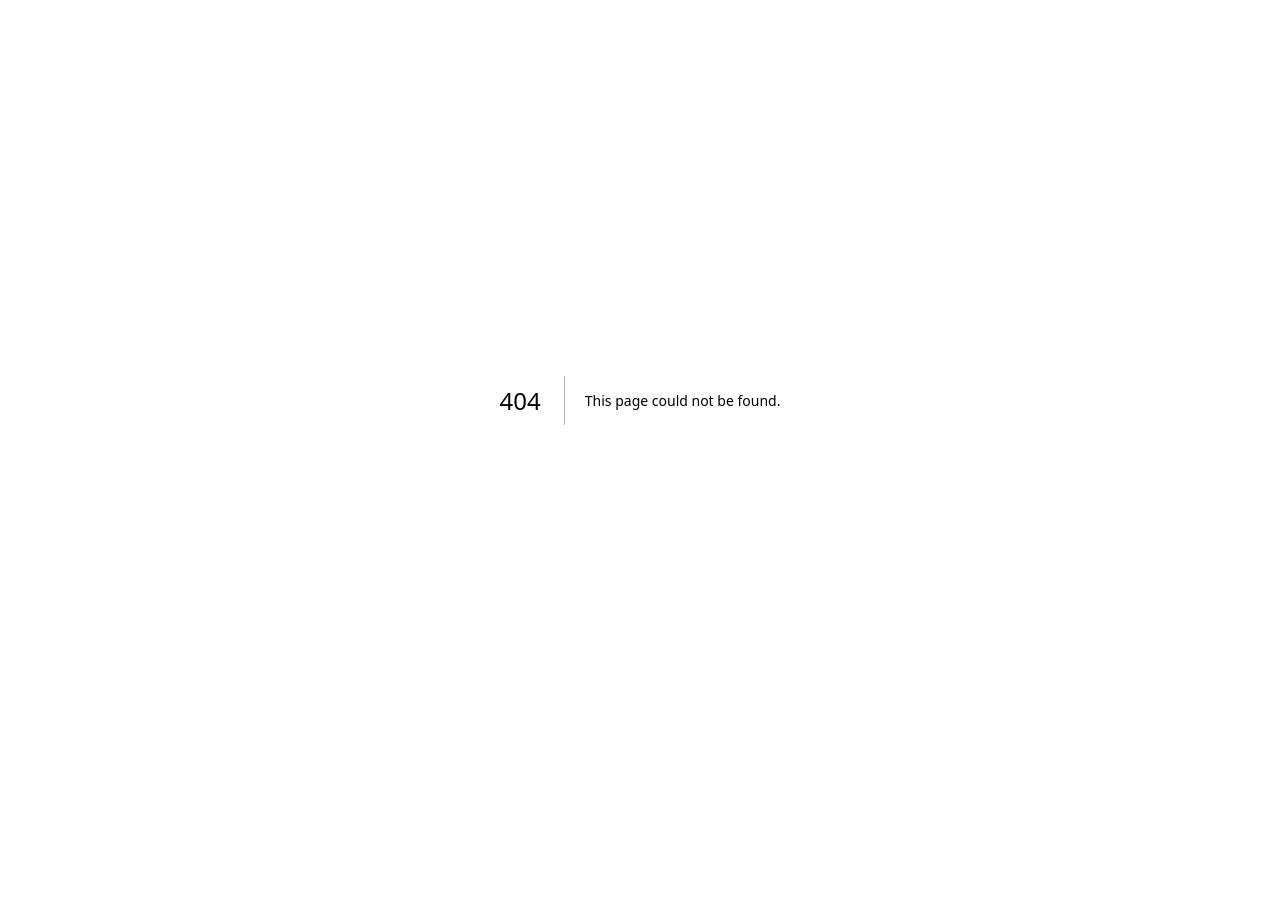
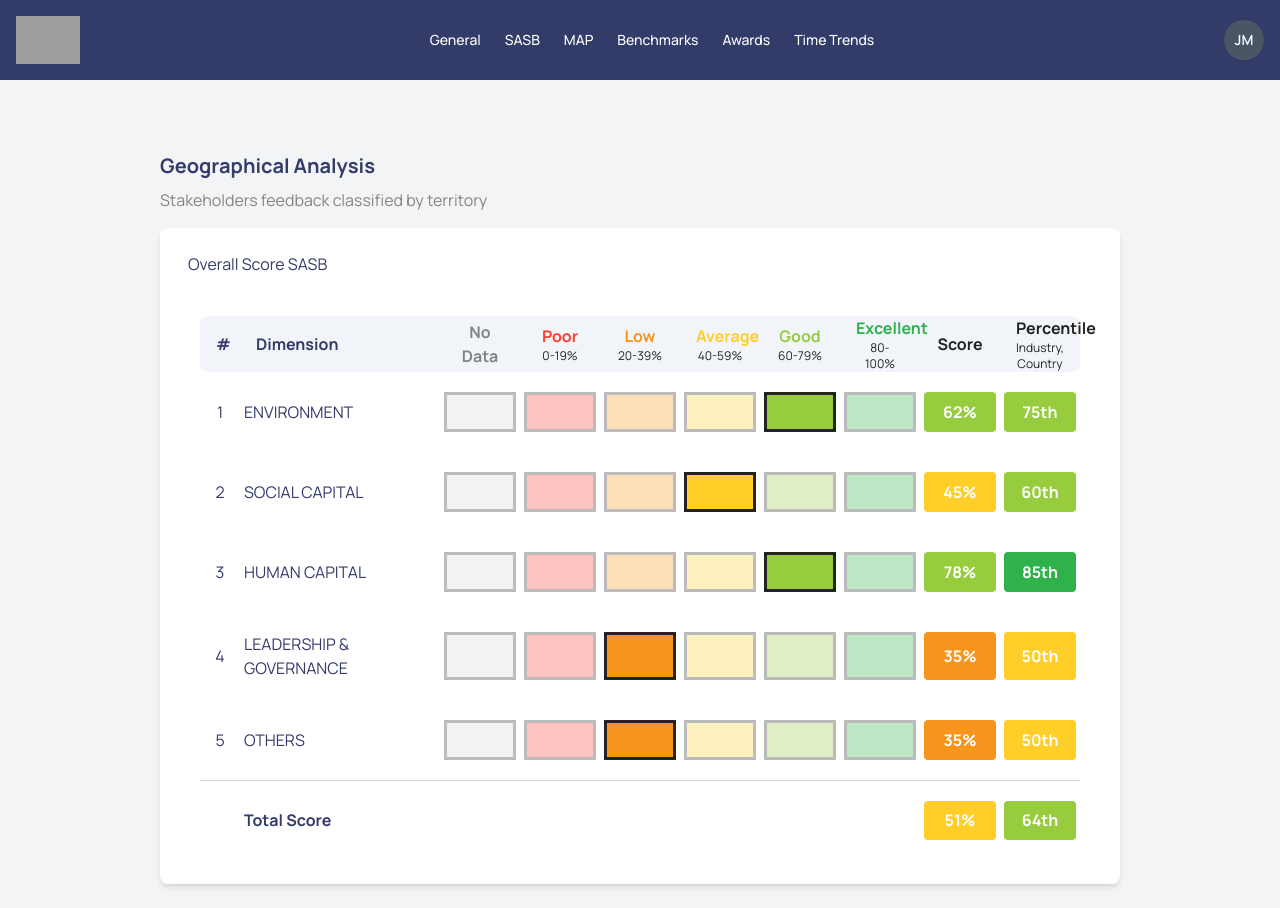
Before and after one commit to SSIndex/MonitorPOC, a Next.js app in the folder monitor/: page /map in a window 1280 px wide. Before the commit this address had no page. Before the commit the page ends 800 px from the top, so only its background shows below. Built offline with nearby package versions, Linux system fonts and the light colour scheme; grey boxes are pictures that could not be loaded.

Commit message:
feat(app/map/page): ADD basic map page

```diff
--- /dev/null
+++ b/monitor/src/app/map/page.tsx
@@ -0,0 +1,252 @@
+import Navbar from "@/_components/navbar";
+import { Table } from "@/_components/table";
+import ExampleCard from "@/_components/card";
+import ExampleRadarChart from "@/_components/radar_chart";
+import ExampleBarChart from "@/_components/bar_chart";
+
+const sasbRadarChartColumnData = [
+  { header: "#", accessorKey: "id" },
+  { header: "Dimension", accessorKey: "category" },
+  { header: "Score", accessorKey: "scoreColor" },
+];
+
+const sasbRadarChartTableData = [
+  { id: 1, category: "Environment", scoreColor: "80" },
+  { id: 2, category: "Social Capital", scoreColor: "70" },
+  { id: 3, category: "Human Capital", scoreColor: "85" },
+  { id: 4, category: "Leadership & Governance", scoreColor: "60" },
+  { id: 5, category: "Others", scoreColor: "60" },
+];
+
+// Sample data
+const dimensionData: DimensionRow[] = [
+  {
+    id: 1,
+    dimension: "ENVIRONMENT",
+    noData: false,
+    poor: false,
+    low: false,
+    average: false,
+    good: true,
+    excellent: false,
+    scoreColor: 62,
+    percentileColor: 75,
+    orders: [
+      { orderId: "O1", item: "Laptop", price: 1200 },
+      { orderId: "O2", item: "Mouse", price: 25 },
+    ],
+  },
+  {
+    id: 2,
+    dimension: "SOCIAL CAPITAL",
+    noData: false,
+    poor: false,
+    low: false,
+    average: true,
+    good: false,
+    excellent: false,
+    scoreColor: 45,
+    percentileColor: 60,
+    orders: [{ orderId: "O3", item: "Monitor", price: 300 }],
+  },
+  {
+    id: 3,
+    dimension: "HUMAN CAPITAL",
+    noData: false,
+    poor: false,
+    low: false,
+    average: false,
+    good: true,
+    excellent: false,
+    scoreColor: 78,
+    percentileColor: 85,
+    orders: [
+      { orderId: "O4", item: "Keyboard", price: 50 },
+      { orderId: "O5", item: "Headphones", price: 100 },
+    ],
+  },
+  {
+    id: 4,
+    dimension: "LEADERSHIP & GOVERNANCE",
+    noData: false,
+    poor: false,
+    low: true,
+    average: false,
+    good: false,
+    excellent: false,
+    scoreColor: 35,
+    percentileColor: 50,
+    orders: [
+      { orderId: "O6", item: "Chair", price: 150 },
+      { orderId: "O7", item: "Table", price: 200 },
+    ],
+  },
+  {
+    id: 5,
+    dimension: "OTHERS",
+    noData: false,
+    poor: false,
+    low: true,
+    average: false,
+    good: false,
+    excellent: false,
+    scoreColor: 35,
+    percentileColor: 50,
+    orders: [
+      { orderId: "O6", item: "Chair", price: 150 },
+      { orderId: "O7", item: "Table", price: 200 },
+    ],
+  },
+];
+
+// Column definitions with proper typing
+const dimensionColumns: ColumnDef<DimensionRow>[] = [
+  { header: "#", accessorKey: "id" },
+  { header: "Dimension", accessorKey: "dimension" },
+  {
+    header: (
+      <div>
+        <p className="text-ssindex-graph-grey">No Data</p>
+      </div>
+    ),
+    accessorKey: "noData",
+  },
+  {
+    header: (
+      <div>
+        <p className="text-ssindex-poor">Poor</p>
+        <p className="text-dark text-xs font-normal">0-19%</p>
+      </div>
+    ),
+    accessorKey: "poor",
+  },
+  {
+    header: (
+      <div>
+        <p className="text-ssindex-low">Low</p>
+        <p className="text-dark text-xs font-normal">20-39%</p>
+      </div>
+    ),
+    accessorKey: "low",
+  },
+  {
+    header: (
+      <div>
+        <p className="text-ssindex-average">Average</p>
+        <p className="text-dark text-xs font-normal">40-59%</p>
+      </div>
+    ),
+    accessorKey: "average",
+  },
+  {
+    header: (
+      <div>
+        <p className="text-ssindex-good">Good</p>
+        <p className="text-dark text-xs font-normal">60-79%</p>
+      </div>
+    ),
+    accessorKey: "good",
+  },
+  {
+    header: (
+      <div>
+        <p className="text-ssindex-excellent">Excellent</p>
+        <p className="text-dark text-xs font-normal">80-100%</p>
+      </div>
+    ),
+    accessorKey: "excellent",
+  },
+  {
+    header: (
+      <div>
+        <p className="text-dark">Score</p>
+      </div>
+    ),
+    accessorKey: "scoreColor",
+  },
+  {
+    header: (
+      <div>
+        <p className="text-dark">Percentile</p>
+        <p className="text-dark text-xs font-normal">Industry, Country</p>
+      </div>
+    ),
+    accessorKey: "percentileColor",
+  },
+];
+
+// use data from the server
+const percentileDataColumns = [
+  { header: "Type", accessorKey: "type" },
+  { header: "Position", accessorKey: "position" },
+  { header: "Percentile", accessorKey: "percentile" },
+  { header: "Data Set", accessorKey: "dataset" },
+];
+
+const percentileData = [
+  {
+    id: 1,
+    type: (
+      <div className="flex items-center">
+        <div className="bg-ssindex-graph-grey  w-5 h-5 rounded-sm flex-shrink-0"></div>
+        <div>Global, Universe</div>
+      </div>
+    ),
+    position: (
+      <p className="text-ssindex-graph-grey">
+        <span className="font-bold">8</span> out of 15
+      </p>
+    ),
+    percentile: <p className="text-ssindex-graph-grey font-bold">75th</p>,
+    dataset: <p className="text-ssindex-graph-grey">50 out of 200</p>,
+  },
+  {
+    id: 2,
+    type: (
+      <div className="flex items-center">
+        <div className="bg-ssindex-footer-text  w-5 h-5 rounded-sm flex-shrink-0"></div>
+        <div>Industry, Country</div>
+      </div>
+    ),
+    position: (
+      <p className="text-ssindex-graph-grey">
+        <span className="font-bold">6</span> out of 15
+      </p>
+    ),
+    percentile: <p className="text-ssindex-graph-grey font-bold">60th</p>,
+    dataset: <p className="text-ssindex-graph-grey">50 out of 150</p>,
+  },
+];
+
+// Main General Analysis Page
+export default function PercentileAnalysis() {
+  return (
+    <div className="min-h-screen bg-gray-100">
+      {/* Navbar */}
+      <Navbar />
+
+      {/* Main Content */}
+      <main className="container mx-auto px-40 py-6">
+        {/* SASB Impact Analysis Section */}
+        <section className="pt-6 mt-6">
+          <h4 className="text-xl font-bold text-primary">
+            Geographical Analysis
+          </h4>
+          <p className="text-ssindex-graph-grey mt-2">
+          Stakeholders feedback classified by territory
+          </p>
+          <div className="bg-white rounded-lg shadow-md mt-4 p-6">
+            <h5 className="ps-1 text-primary">Overall Score SASB</h5>
+            <Table
+              data={dimensionData}
+              columns={dimensionColumns}
+              centerSecondLeft={true}
+              footer={true}
+              backgroundColor="bg-white"
+            />
+          </div>
+        </section>
+      </main>
+    </div>
+  );
+}
```
